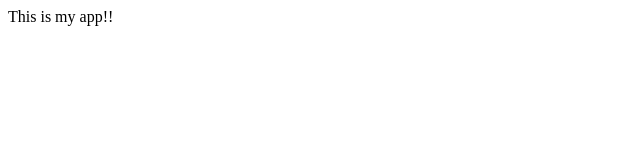
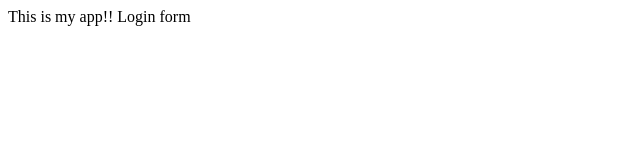
Before and after one commit to shokhi2005/sampleRepository, a plain HTML site: page index.html in a window 1280 px wide. Shown: the whole page, without its empty margins (0-640 px from the left). Drawn offline with Linux system fonts and the light colour scheme.

Commit message:
login form

```diff
--- a/index.html
+++ b/index.html
@@ -3,5 +3,6 @@
         <title>APP</title>
     </head>
     <body>
-    This is my app!!</body>
+    This is my app!!
+    Login form</body>
 </html>
```
Also changed, not shown: login.html (added), test.txt (added).
